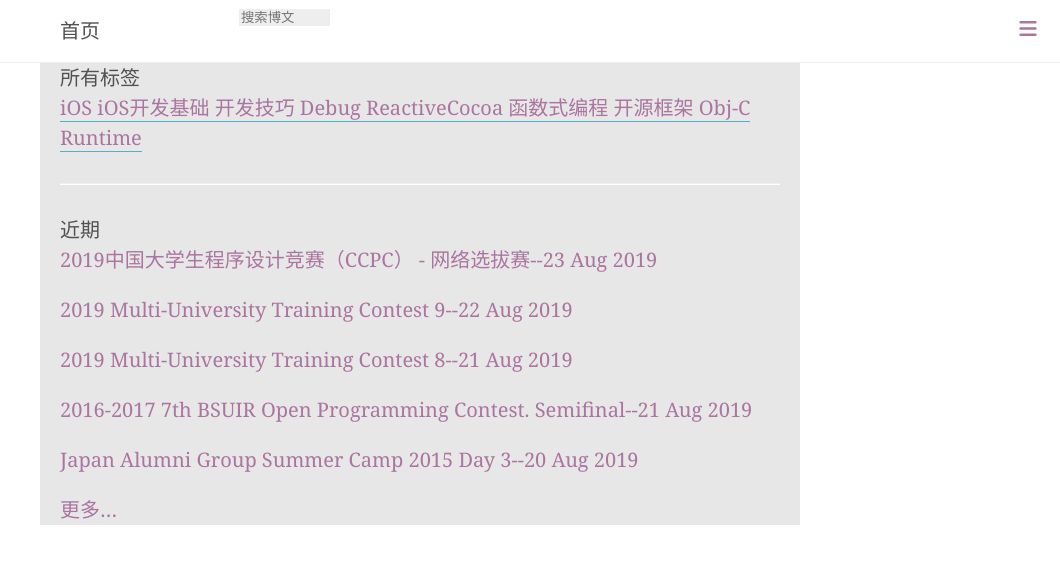
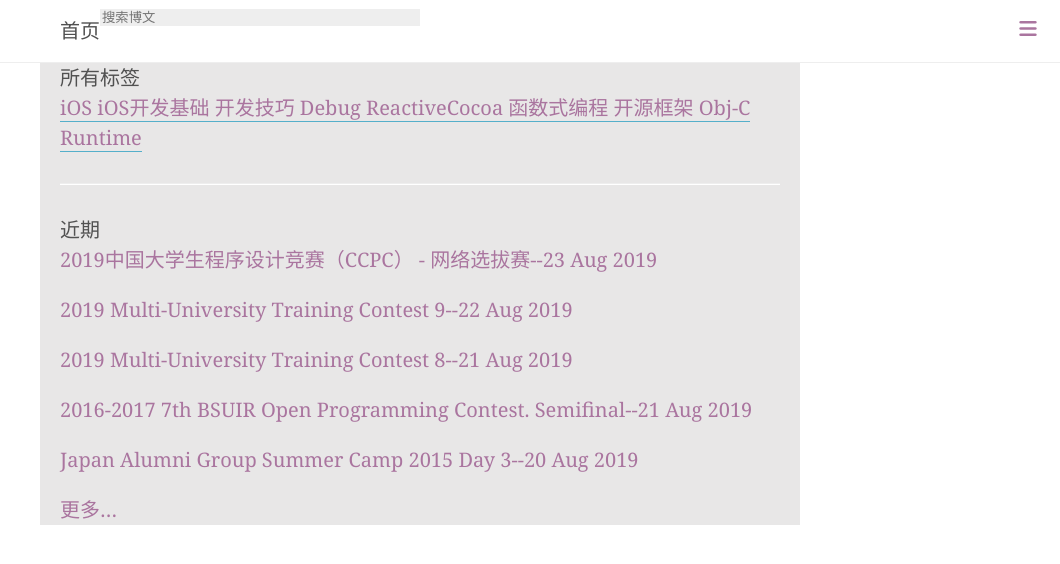
Before and after one commit to XtrueT/xtruet.github.com, a Jekyll site: the page built from index.html, in a window 1280 px wide. Shown: the top 564 px of the page, without its empty margins (220-1280 px from the left). Built offline with Jekyll 4.4.1, drawn with Linux system fonts in a browser that asks for light colours; nearby versions of some CDN libraries; library files that are not in the unit come from our copies; comment, search, counter and statistics services are not loaded.

Commit message:
Update index.css

```diff
--- a/public/css/index.css
+++ b/public/css/index.css
@@ -41,17 +41,16 @@ h3 {
   right: 50%;
   display: block;
   position: absolute;
+  width: 25vw;
 }
 #search-input {
   background: #eee;
   border: none;
   color: rgb(0, 0, 0);
-  width: 50%;
+  width: 100%;
 }
 #results-container{
-  background: #dea0eb;
-  list-style: none;
-  line-height: 5em;
+  background: #eee3f0;
 }
 
 
```
